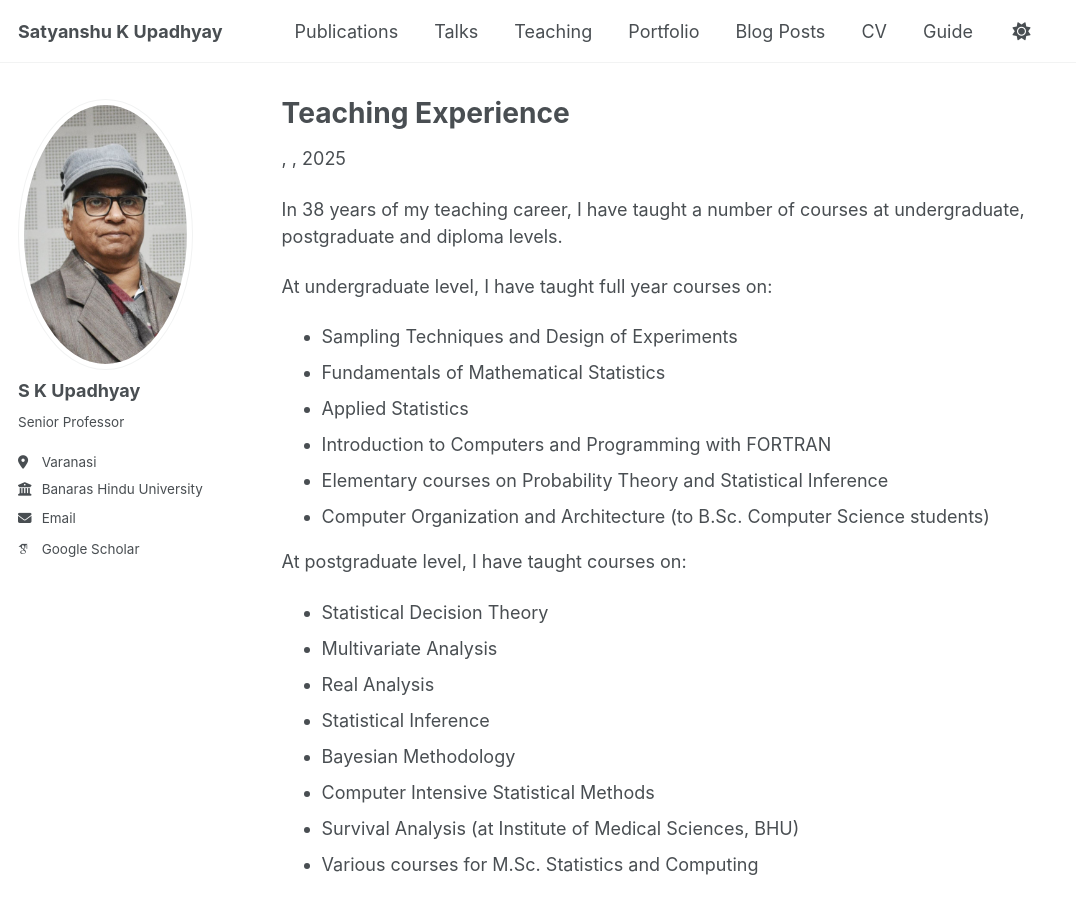
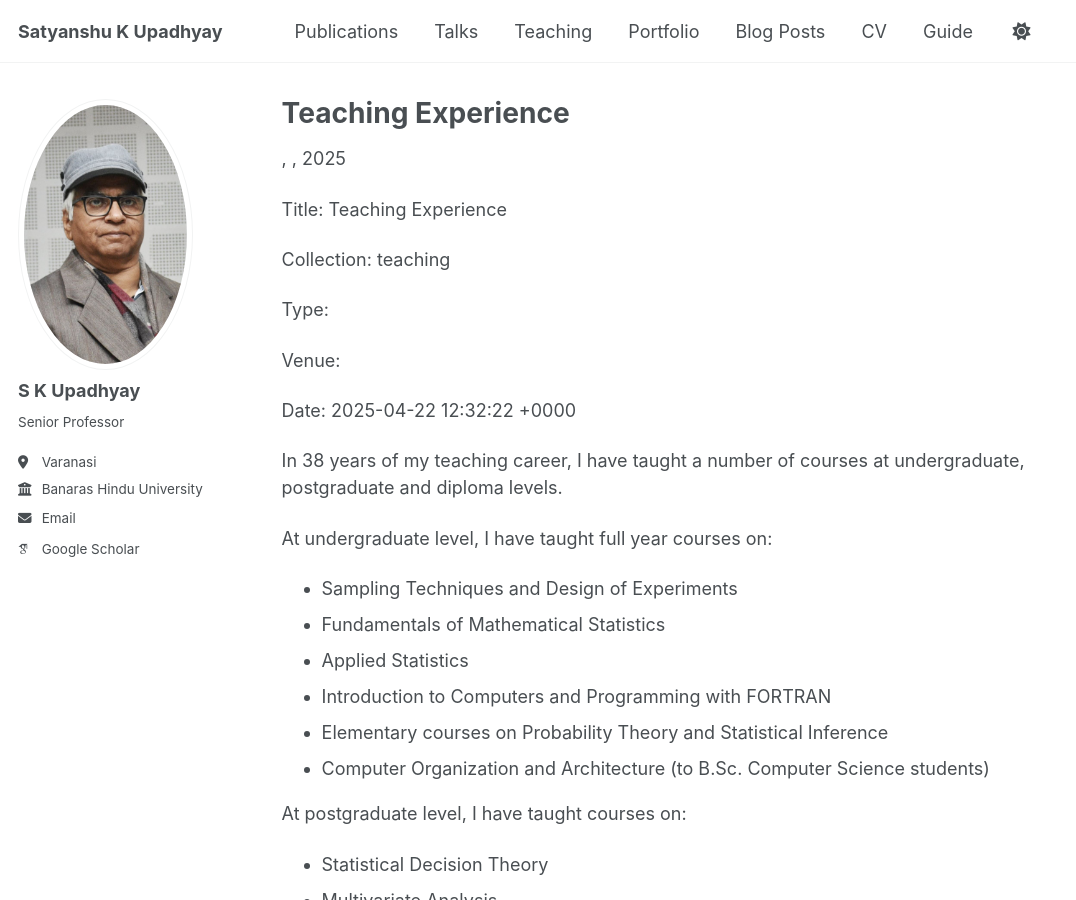
Before and after one commit to satyanshukupadhyay/satyanshukupadhyay, a Jekyll site: the page built from _teaching/01-01-2014-spring-teaching-1.md, in a window 1280 px wide and 900 px high. Shown: the whole window, without its empty margins (0-1076 px from the left). Built offline with Jekyll 4.4.1, drawn with Linux system fonts in a browser that asks for light colours; some web fonts are replaced.

Commit message:
Update and rename 2014-spring-teaching-1.md to 01-01-2014-spring-teaching-1.md

```diff
--- a/_teaching/2014-spring-teaching-1.md
+++ b/_teaching/01-01-2014-spring-teaching-1.md
@@ -1,10 +1,17 @@
 ---
+title: "Teaching Experience"
 collection: teaching
-title: "Teaching Experience"
 permalink: /teaching/
-type: ""
-venue: ""
 ---
+
+<!-- Debug info -->
+<p>Title: {{ page.title }}</p>
+<p>Collection: {{ page.collection }}</p>
+<p>Type: {{ page.type }}</p>
+<p>Venue: {{ page.venue }}</p>
+<p>Date: {{ page.date }}</p>
+<!-- End debug -->
+
 
 In 38 years of my teaching career, I have taught a number of courses at undergraduate, postgraduate and diploma levels.
 
```
